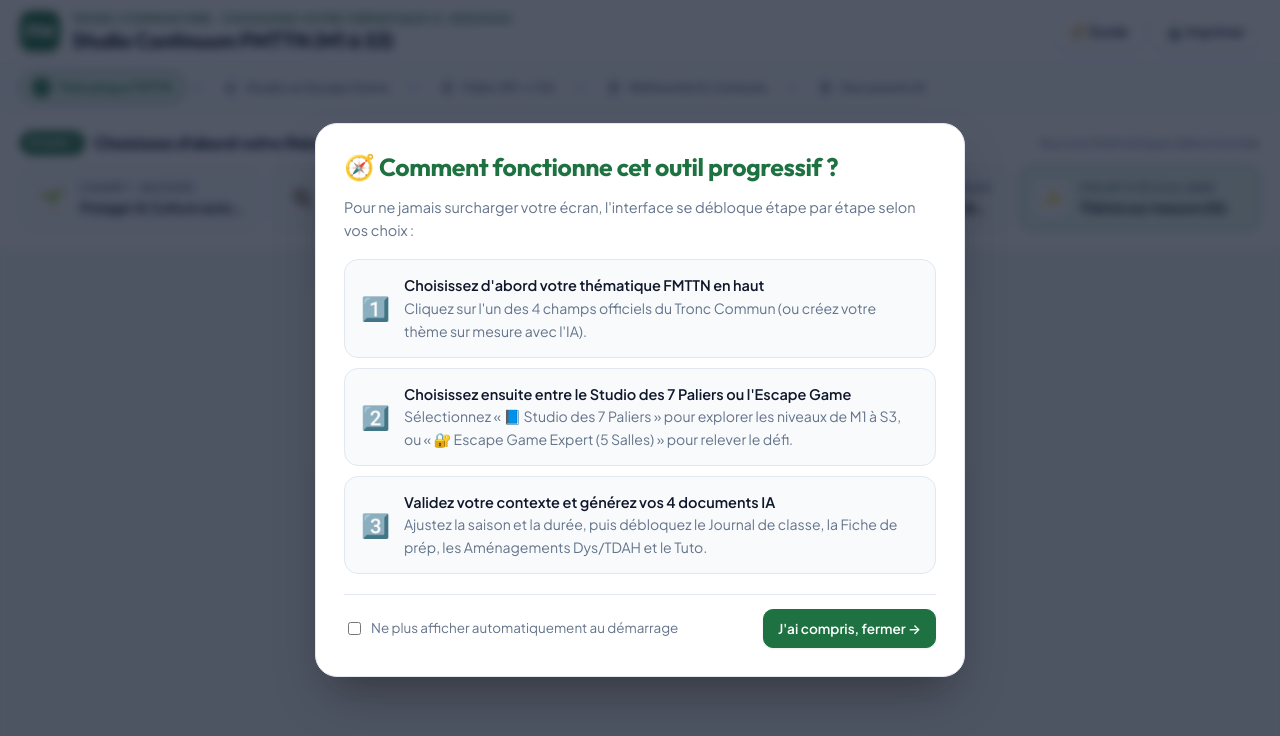
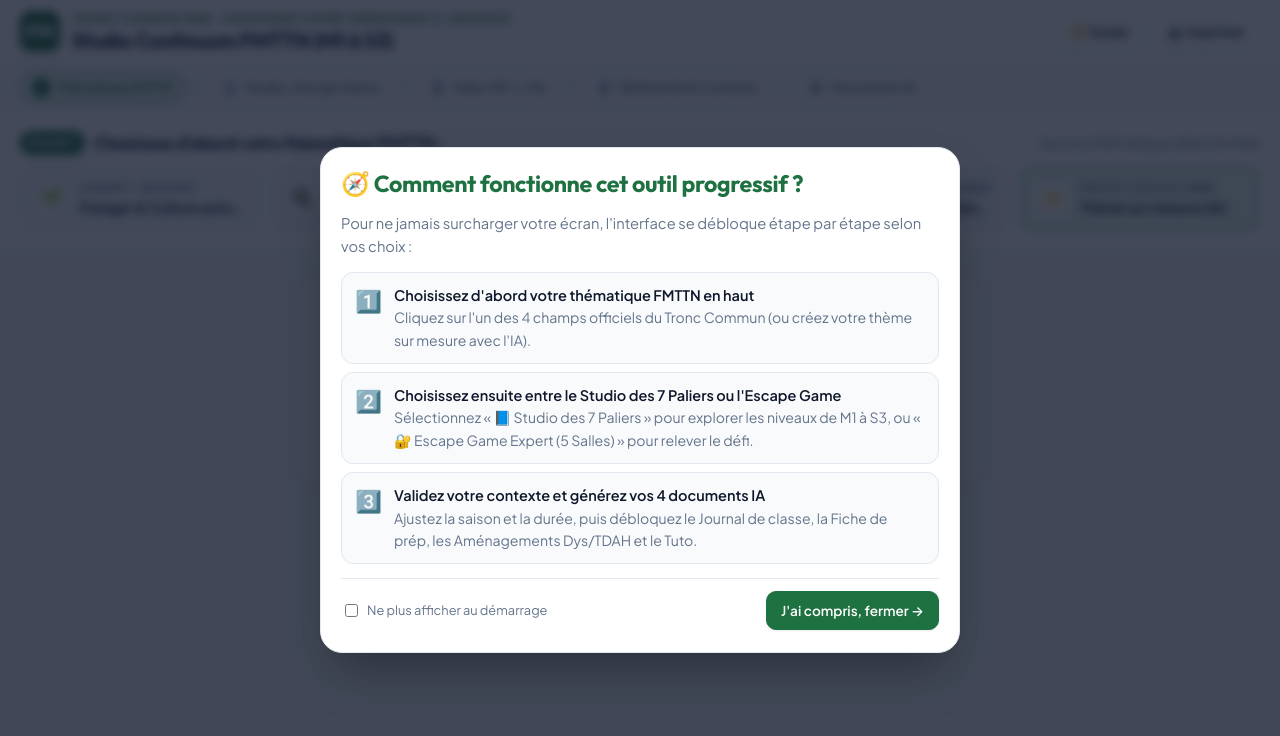
Before and after one commit to benoitnaveau-beep/serre, a plain HTML site: page index.html in a window 1280 px wide. Drawn offline with Linux system fonts and the light colour scheme.

Commit message:
Update index.html

```diff
--- a/index.html
+++ b/index.html
@@ -94,7 +94,7 @@ button,select,textarea,input{font:inherit;color:inherit}
 .custom-row{display:flex;gap:10px;flex-wrap:wrap;margin-top:8px}
 .custom-row input{flex:1;min-width:260px;padding:9px 12px;border-radius:9px;border:1px solid var(--line);background:#fff}
 
-/* ================= ENTRE ÉTAPE 1 ET ÉTAPE 2 : CHOIX DU MODE (STUDIO OU ESCAPE GAME) ================= */
+/* ================= ENTRE ÉTAPE 1 ET ÉTAPE 2 : CHOIX DU MODE ================= */
 .mode-choice-section{background:var(--card);border-bottom:1px solid var(--line);padding:18px 0}
 .mode-choice-box{display:flex;align-items:center;justify-content:space-between;gap:16px;flex-wrap:wrap;background:var(--acs);border:1.5px solid var(--acs-border);border-radius:16px;padding:14px 20px}
 .tabs{display:inline-flex;background:#f1f5f9;padding:5px;border-radius:14px;border:1px solid var(--line);gap:4px;flex-wrap:wrap}
@@ -233,16 +233,38 @@ textarea{resize:vertical;min-height:58px}
 .codes{display:flex;gap:10px;justify-content:center;margin:16px 0}
 .codes input{width:58px;text-align:center;font:700 1.7rem 'Outfit',sans-serif;padding:8px;border:2px solid #0f172a;border-radius:10px;background:#fff;color:#0f172a}
 
-/* ================= 7. PREMIÈRE ÉTAPE AU DÉMARRAGE : MODALE D'EXPLICATION ================= */
-#assistant-modal{position:fixed;inset:0;background:rgba(15,23,42,0.72);z-index:9999;display:grid;place-items:center;padding:16px;backdrop-filter:blur(5px)}
-.assistant-card{background:var(--card);border:1px solid var(--line);border-radius:22px;max-width:650px;width:100%;padding:28px;box-shadow:0 25px 50px -12px rgba(0,0,0,0.35)}
-.assistant-card h2{color:var(--ac);font-size:1.55rem;margin-bottom:8px}
-.assistant-card p{color:var(--mute);margin-bottom:18px;line-height:1.55}
-.assistant-options{display:grid;gap:10px;margin-bottom:20px}
-.assistant-opt{border:1.5px solid var(--line);background:#f8fafc;border-radius:14px;padding:14px 16px;text-align:left;font-weight:600;display:flex;align-items:center;gap:14px;width:100%}
-.assistant-opt span{font-size:1.45rem}
-.assistant-footer{display:flex;justify-content:space-between;align-items:center;flex-wrap:wrap;gap:12px;border-top:1px solid var(--line);padding-top:14px}
-.assistant-footer label{font-size:.84rem;color:var(--mute);display:flex;align-items:center;gap:7px;cursor:pointer}
+/* ================= 7. MODALE ASSISTANT (OPTIMISÉE MOBILE AVEC SCROLL INTERNE) ================= */
+#assistant-modal{
+  position:fixed;
+  inset:0;
+  background:rgba(15,23,42,0.78);
+  z-index:9999;
+  display:flex;
+  align-items:center;
+  justify-content:center;
+  padding:12px;
+  backdrop-filter:blur(5px);
+  overflow-y:auto;
+}
+.assistant-card{
+  background:var(--card);
+  border:1px solid var(--line);
+  border-radius:22px;
+  max-width:640px;
+  width:100%;
+  max-height:88vh;
+  overflow-y:auto;
+  padding:22px 20px;
+  box-shadow:0 25px 50px -12px rgba(0,0,0,0.35);
+  margin:auto;
+}
+.assistant-card h2{color:var(--ac);font-size:1.45rem;margin-bottom:6px}
+.assistant-card p{color:var(--mute);margin-bottom:14px;line-height:1.55;font-size:.92rem}
+.assistant-options{display:grid;gap:8px;margin-bottom:14px}
+.assistant-opt{border:1.5px solid var(--line);background:#f8fafc;border-radius:12px;padding:11px 13px;text-align:left;font-weight:600;display:flex;align-items:flex-start;gap:12px;width:100%}
+.assistant-opt span{font-size:1.35rem}
+.assistant-footer{display:flex;justify-content:space-between;align-items:center;flex-wrap:wrap;gap:10px;border-top:1px solid var(--line);padding-top:12px}
+.assistant-footer label{font-size:.8rem;color:var(--mute);display:flex;align-items:center;gap:6px;cursor:pointer}
 
 @media print{
   .app-bar,.stepper-bar,.themes-section,.mode-choice-section,.frise-wrap,.sticky-col,.no-print,#assistant-modal{display:none!important}
@@ -254,7 +276,7 @@ textarea{resize:vertical;min-height:58px}
 </head>
 <body>
 
-<!-- PREMIÈRE VUE AU DÉMARRAGE : MODALE EXPLICATIVE -->
+<!-- MODALE D'ACCUEIL (SCROLLABLE SUR MOBILE) -->
 <div id="assistant-modal">
   <div class="assistant-card">
     <h2>🧭 Comment fonctionne cet outil progressif ?</h2>
@@ -285,7 +307,7 @@ textarea{resize:vertical;min-height:58px}
     <div class="assistant-footer">
       <label>
         <input type="checkbox" id="chk-no-assistant">
-        Ne plus afficher automatiquement au démarrage
+        Ne plus afficher au démarrage
       </label>
       <button type="button" class="btn pri" onclick="fermerAssistant()">J'ai compris, fermer →</button>
     </div>
@@ -317,7 +339,7 @@ textarea{resize:vertical;min-height:58px}
     <div class="steps-list">
       <span class="step-pill cur" id="st-pill-1"><i>1</i> Thématique FMTTN</span>
       <span class="step-sep">→</span>
-      <span class="step-pill" id="st-pill-mode"><i>•</i> Studio ou Escape Game</span>
+      <span class="step-pill" id="st-pill-mode"><i>•</i> Studio / Escape Game</span>
       <span class="step-sep">→</span>
       <span class="step-pill" id="st-pill-2"><i>2</i> Palier (M1 → S3)</span>
       <span class="step-sep">→</span>
@@ -364,7 +386,7 @@ textarea{resize:vertical;min-height:58px}
 
     <div id="custom-box" class="hide reveal">
       <strong>✨ Générateur de Continuum sur mesure (M1 à S3)</strong>
-      <p class="muted" style="margin:4px 0">Saisissez votre idée de projet : l'IA construit les 7 paliers FMTTN/Sciences/Maths et débloque le choix du mode.</p>
+      <p class="muted" style="margin:4px 0">Saisissez votre idée de projet : l'IA construit les 7 paliers FMTTN/Sciences/Maths et débloque la suite.</p>
       <div class="custom-row">
         <input type="text" id="custom-input" placeholder="Ex. : Station météo connectée, Atelier vélo-école, Cosmétiques zéro déchet…">
         <button type="button" class="btn pri" id="btn-custom-go" onclick="genererThemeSurMesure()">Construire les 7 paliers →</button>
@@ -374,15 +396,15 @@ textarea{resize:vertical;min-height:58px}
   </div>
 </section>
 
-<!-- Message d'invite initial tant qu'aucune thématique n'est cliquée -->
+<!-- Message d'invite initial -->
 <div class="wrap no-print" id="hint-step-1">
   <div class="wait-hint">
     <strong>👆 Cliquez sur l'une des 5 thématiques ci-dessus pour commencer</strong>
-    <span>Vous pourrez juste après choisir entre le <strong>Studio des 7 Paliers</strong> et l'<strong>Escape Game Expert (5 Salles)</strong>.</span>
+    <span>Vous choisirez juste après entre le <strong>Studio des 7 Paliers</strong> et l'<strong>Escape Game Expert (5 Salles)</strong>.</span>
   </div>
 </div>
 
-<!-- ================= ENTRE L'ÉTAPE 1 ET L'ÉTAPE 2 : PROPOSITION DU STUDIO OU DE L'ESCAPE GAME ================= -->
+<!-- ================= ENTRE ÉTAPE 1 ET ÉTAPE 2 : PROPOSITION STUDIO OU ESCAPE GAME ================= -->
 <section class="mode-choice-section no-print hide" id="step-1b-mode">
   <div class="wrap">
     <div class="mode-choice-box">
@@ -399,10 +421,9 @@ textarea{resize:vertical;min-height:58px}
   </div>
 </section>
 
-<!-- Message d'invite tant que l'utilisateur n'a pas cliqué sur Studio ou Escape Game -->
 <div class="wrap no-print hide" id="hint-step-mode">
   <div class="wait-hint">
-    <strong>👆 Cliquez sur « 📘 Studio des 7 Paliers » ou sur « 🔐 Escape Game Expert (5 Salles) » ci-dessus</strong>
+    <strong>👆 Cliquez sur « 📘 Studio des 7 Paliers » ou « 🔐 Escape Game Expert (5 Salles) » ci-dessus</strong>
     <span>L'espace correspondant se déploiera immédiatement en dessous.</span>
   </div>
 </div>
@@ -410,7 +431,7 @@ textarea{resize:vertical;min-height:58px}
 <!-- ================= VUE 1 : PARCOURS STUDIO PROGRESSIF ================= -->
 <div id="view-studio" class="hide">
 
-  <!-- ÉTAPE 2 : SÉLECTION DU PALIER SUR LA FRISE M1 → S3 -->
+  <!-- ÉTAPE 2 : SÉLECTION DU PALIER (M1 → S3) -->
   <div class="frise-wrap no-print hide" id="step-2-frise">
     <div class="wrap">
       <div class="step-banner">
@@ -428,7 +449,6 @@ textarea{resize:vertical;min-height:58px}
     </div>
   </div>
 
-  <!-- Message d'invite tant qu'aucun palier de la frise n'est cliqué -->
   <div class="wrap no-print hide" id="hint-step-2">
     <div class="wait-hint">
       <strong>👆 Cliquez sur l'une des 7 cartes de niveau ci-dessus (de M1-M2 à S3)</strong>
@@ -439,7 +459,6 @@ textarea{resize:vertical;min-height:58px}
   <!-- ÉTAPE 3 : CONTENU DU PALIER + CONTEXTE DE SÉANCE -->
   <div class="wrap hide" id="step-3-workspace">
     <main class="grid-studio">
-      <!-- COLONNE GAUCHE : CONTINUUM, BENTO ATTENDUS & MATÉRIEL -->
       <div class="stack">
         <section class="card" aria-live="polite">
           <div class="palier-head">
@@ -508,7 +527,6 @@ textarea{resize:vertical;min-height:58px}
         </section>
       </div>
 
-      <!-- COLONNE DROITE FLOTTANTE : ÉTAPE 3 (PARAMÈTRES) PUIS ÉTAPE 4 (LES 4 DOCUMENTS IA) -->
       <div class="stack sticky-col">
         <section class="card studio-card" id="zone-generateur">
           <div class="studio-head">
@@ -1058,7 +1076,7 @@ const store = {
 };
 
 let curThemeKey = null;
-let curMode = null; // 'studio' ou 'game' (choisi entre l'étape 1 et l'étape 2)
+let curMode = null;
 let curPalier = null;
 let lastDocType = null;
 let lastHtml = '';
@@ -1140,7 +1158,6 @@ function formaterReponseRiche(rawText, rawHtml) {
 function getTheme() { return THEMES[curThemeKey] || THEMES.potager; }
 const hue = (base, i, total) => (base + Math.round(i * 110 / Math.max(total - 1, 1))) % 360;
 
-/* Mise à jour du fil d'Ariane visuel */
 function majStepper(codeEtape) {
   const ordre = ['1', 'mode', '2', '3', '4'];
   const idxActuel = ordre.indexOf(String(codeEtape));
@@ -1160,7 +1177,6 @@ function init() {
     THEMES.custom = savedCustom;
   }
 
-  // La modale "Comment fonctionne cet outil progressif ?" s'affiche dès l'ouverture (sauf si masquée par choix)
   const dejaMasque = store.get('fmttn-masquer-assistant', false);
   $('chk-no-assistant').checked = !!dejaMasque;
   $('assistant-modal').classList.toggle('hide', !!dejaMasque);
@@ -1226,12 +1242,9 @@ function reinitialiserParcours() {
   document.querySelectorAll('#themes-bar .th-btn').forEach(b => b.classList.remove('active'));
   $('custom-box').classList.add('hide');
 
-  // Tout ce qui suit l'Étape 1 est masqué au départ
   $('hint-step-1').classList.remove('hide');
   $('step-1b-mode').classList.add('hide');
   $('hint-step-mode').classList.add('hide');
-  $('tab-studio').classList.remove('active');
-  $('tab-game').classList.remove('active');
   $('view-studio').classList.add('hide');
   $('view-game').classList.add('hide');
   $('step-2-frise').classList.add('hide');
@@ -1245,7 +1258,6 @@ function reinitialiserParcours() {
   window.scrollTo({ top: 0, behavior: 'smooth' });
 }
 
-/* ÉTAPE 1 → ENTRE ÉTAPE 1 & 2 : Le clic sur une thématique débloque le choix "Studio des 7 Paliers" OU "Escape Game" */
 function activerTheme(key) {
   if (!THEMES[key]) key = 'potager';
   curThemeKey = key;
@@ -1264,7 +1276,6 @@ function activerTheme(key) {
   $('badge-theme').textContent = `Thème actif : ${th.nomCourt || th.titre}`;
   $('g-title').textContent = `Escape Game Expert · ${th.titre}`;
 
-  // Préparation de la frise des 7 paliers (qui s'affichera si l'utilisateur choisit "Studio des 7 Paliers")
   $('frise').innerHTML = th.paliers.map((p, i) =>
     `<button type="button" class="pal" style="--ph:${hue(th.hueBase || 142, i, th.paliers.length)}" data-i="${i}" aria-pressed="false">
       <div class="pal-top">
@@ -1276,15 +1287,11 @@ function activerTheme(key) {
 
   initEscapeGame();
 
-  // Masquer l'invite 1 et afficher la proposition "Studio des 7 Paliers" vs "Escape Game Expert (5 Salles)"
   $('hint-step-1').classList.add('hide');
   $('step-1b-mode').classList.remove('hide');
   $('step-1b-mode').classList.add('reveal');
   $('hint-step-mode').classList.remove('hide');
-  $('tab-studio').classList.remove('active');
-  $('tab-game').classList.remove('active');
-
-  // Tant que Studio ou Escape Game n'est pas choisi, l'étape 2 reste masquée
+
   $('view-studio').classList.add('hide');
   $('view-game').classList.add('hide');
   $('step-2-frise').classList.add('hide');
@@ -1298,15 +1305,12 @@ function activerTheme(key) {
   $('step-1b-mode').scrollIntoView({ behavior: 'smooth', block: 'nearest' });
 }
 
-/* ENTRE ÉTAPE 1 & 2 → ÉTAPE 2 : L'utilisateur choisit "Studio des 7 Paliers" ou "Escape Game Expert" */
 function choisirMode(mode) {
   if (!curThemeKey) return;
   curMode = mode;
   const isStudio = mode === 'studio';
 
   $('hint-step-mode').classList.add('hide');
-  $('tab-studio').classList.toggle('active', isStudio);
-  $('tab-game').classList.toggle('active', !isStudio);
 
   if (isStudio) {
     $('view-game').classList.add('hide');
@@ -1340,7 +1344,6 @@ function aller(d) {
   }
 }
 
-/* ÉTAPE 2 → ÉTAPE 3 : L'utilisateur clique sur un palier de la frise (M1-M2 à S3) */
 function choisirPalier(i) {
   const th = getTheme();
   const pals = th.paliers;
@@ -1392,7 +1395,6 @@ function choisirPalier(i) {
   $('step-3-workspace').scrollIntoView({ behavior: 'smooth', block: 'start' });
 }
 
-/* ÉTAPE 3 → ÉTAPE 4 : Validation du contexte et ouverture des 4 documents IA */
 function debloquerEtape4() {
   $('btn-unlock-docs').classList.add('hide');
   $('step-4-docs').classList.remove('hide');
```
